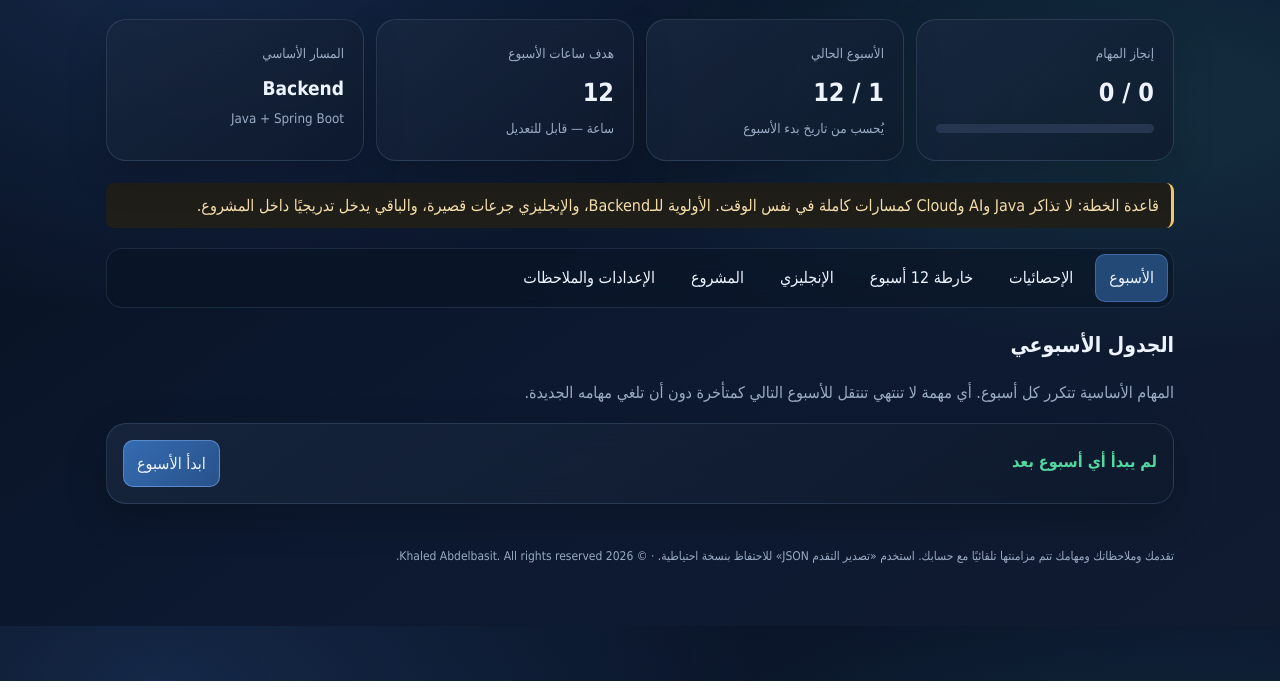
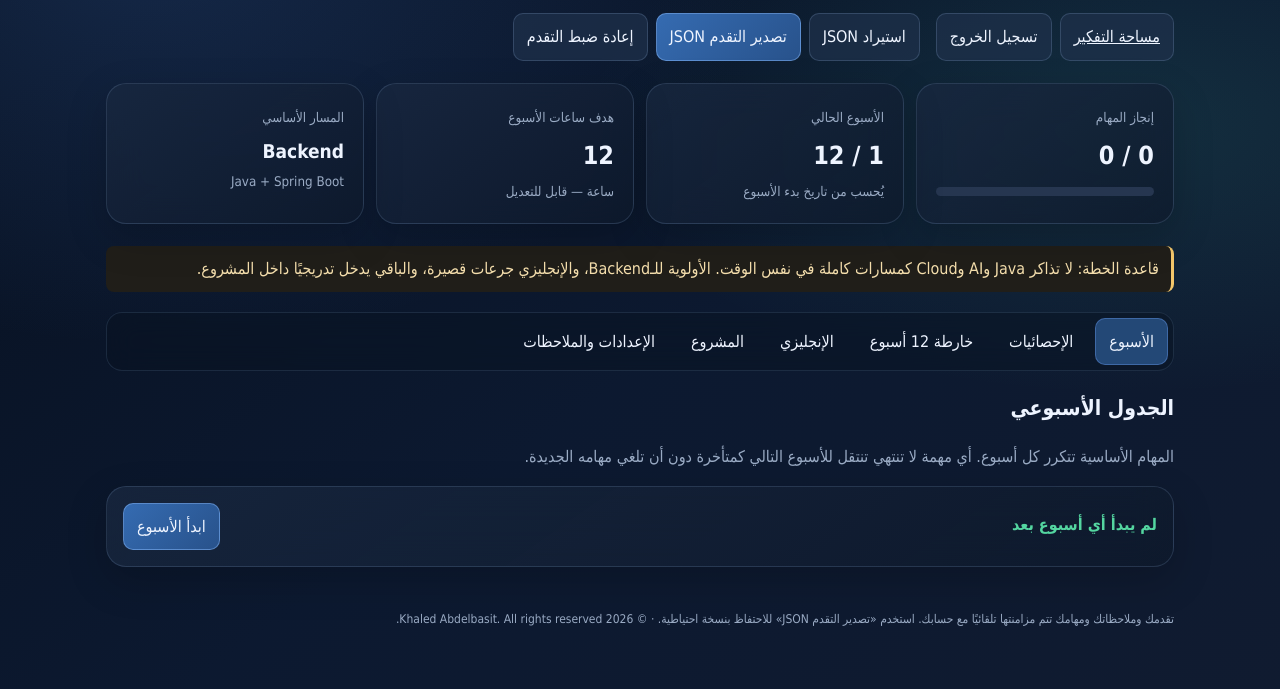
Before and after one commit to khaledAbdalbasit/calanderandfinance, a website with bundled scripts: page learning-plan.html in a window 1280 px wide. Shown: the part 119-808 px from the top of the page. Built offline with nearby package versions, Linux system fonts and the light colour scheme; a script that the page names is missing.

Commit message:
Add games shortcut to learning plan

```diff
--- a/learning-plan.html
+++ b/learning-plan.html
@@ -63,6 +63,7 @@ button.primary{background:linear-gradient(135deg,#356bb1,#28528b);border-color:r
 <header class="top">
  <div><h1 id="title">خطة التطور — 12 أسبوع</h1><p class="sub">خطة عملية بدون تكديس مسارات أو ضغط يومي غير واقعي.</p></div>
  <div class="actions">
+  <a class="filebtn" href="/games">مساحة التفكير</a>
   <button id="planSignOut" type="button">تسجيل الخروج</button><span id="sessionStatus" role="status" aria-live="polite"></span>
   <label class="filebtn">استيراد JSON<input id="importFile" type="file" accept=".json,application/json"></label>
   <button class="primary" id="exportBtn">تصدير التقدم JSON</button>
```
